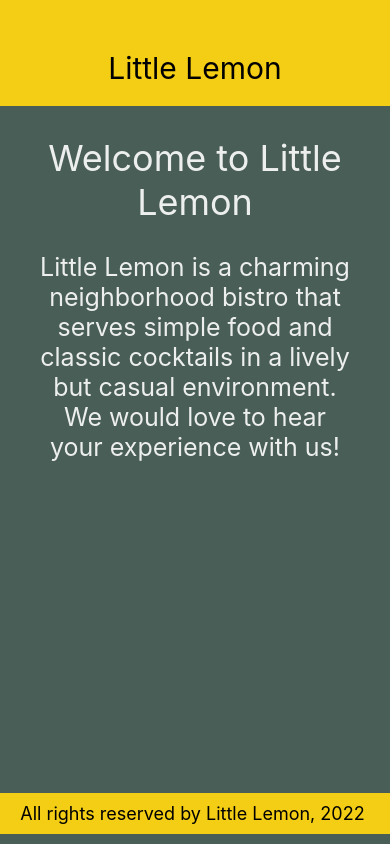
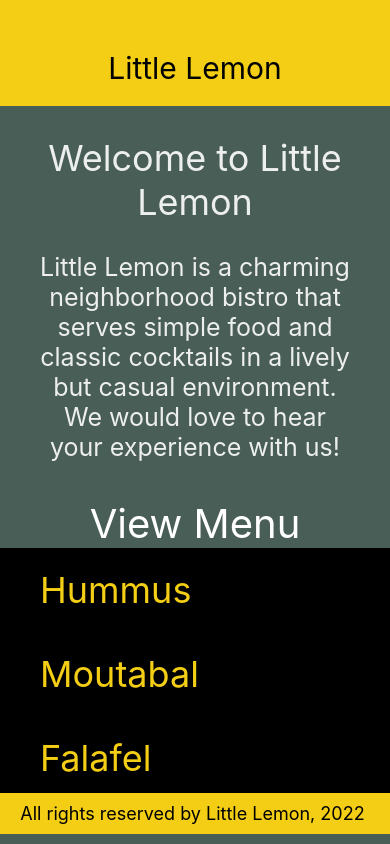
Before and after one commit to WaltBernalM/react-native-playground, a React Native app: screen / in a window 390 px wide. Built offline with nearby package versions, Linux system fonts and the light colour scheme.

Commit message:
Addition of MenuItems to render

```diff
--- a/App.js
+++ b/App.js
@@ -15,7 +15,7 @@ export default function App() {
       >
         <Header />
         <WelcomeScreen />
-        {/* <MenuItems /> */}
+        <MenuItems />
       </View>
       <View style={{ backgroundColor: "#495E57" }}>
         <Footer />
```
